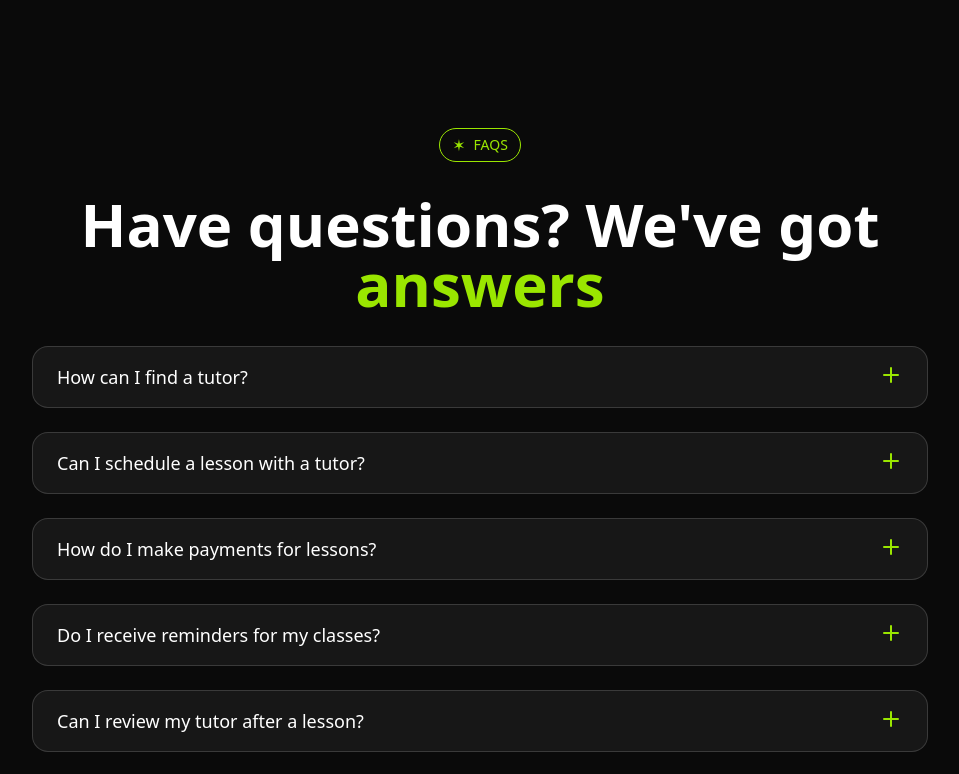
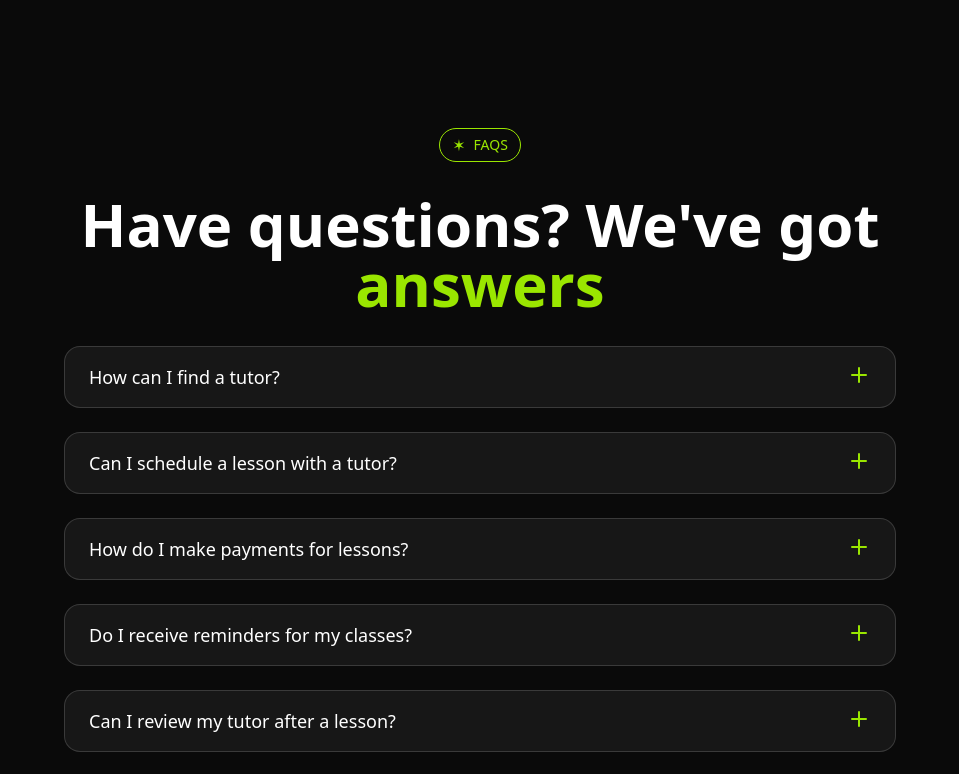
Before and after one commit to mykks32/tutooree-new-landing, a Next.js app: page / in a window 1280 px wide. Shown: the part 3720-4494 px from the top of the page, without its empty margins (160-1119 px from the left). Built offline with nearby package versions, Linux system fonts and the light colour scheme.

Commit message:
feat: padding fix

```diff
--- a/src/sections/Faqs.tsx
+++ b/src/sections/Faqs.tsx
@@ -56,7 +56,7 @@ export default function Faqs({ id }: { id: string }) {
 
   return (
     <section id={id} className="mt-24">
-      <div className="container max-w-5xl mx-auto px-4 md:px-8 lg:px-16">
+      <div className="max-w-full md:max-w-9/12 lg:max-w-9/12 mx-auto px-4 md:px-8 lg:px-16">
         <div className="flex justify-center">
           <Tag>FAQs</Tag>
         </div>
```
